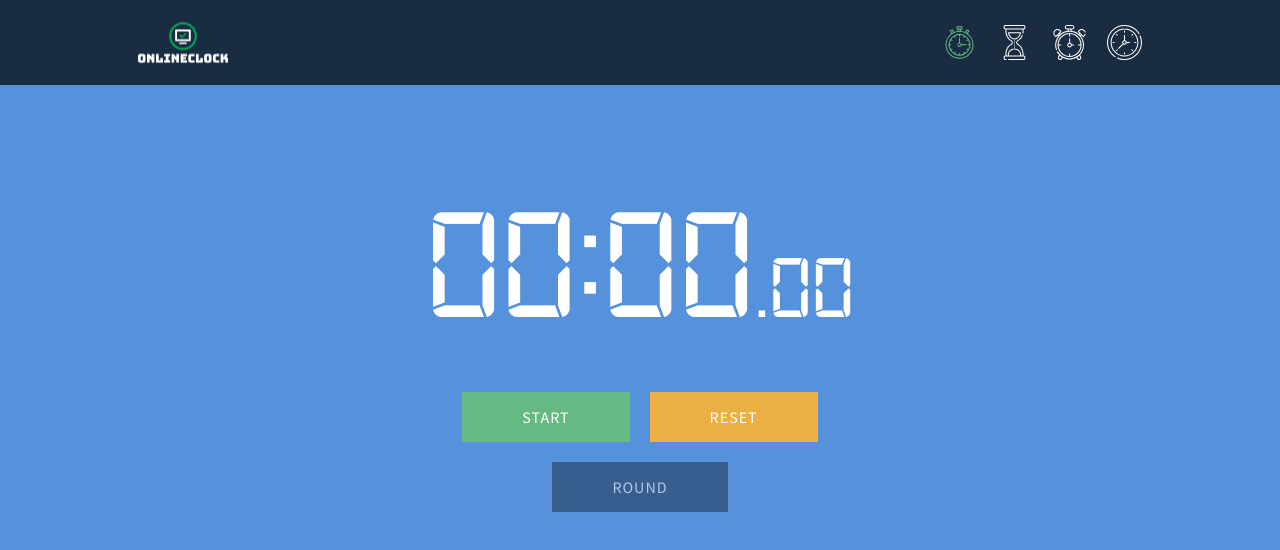
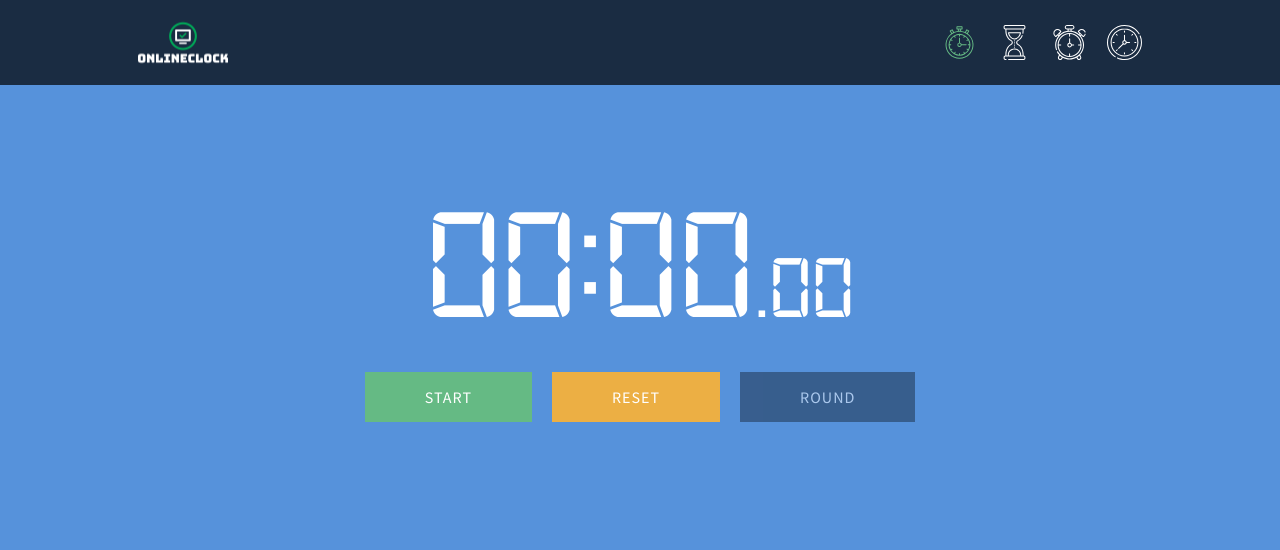
Before and after one commit to arkadiuszPasciak/onlineClock, a Vue app: page /stopwatch in a window 1280 px wide. Shown: the top 550 px of the page. Built offline with nearby package versions, Linux system fonts and the light colour scheme.

Commit message:
Fixed after self qa for compononent Stopwatch

```diff
--- a/src/components/Button.vue
+++ b/src/components/Button.vue
@@ -14,8 +14,15 @@ export default {
   @include btn($btn);
   padding: 15px 60px;
   margin: 10px;
-  font: 500 16px/20px $sourceSansPro;
   letter-spacing: 1px;
+  @include below(medium) {
+    font: 500 12px/16px $sourceSansPro;
+    padding: 12px 40px;
+  }
+  @include above(medium) {
+    font: 500 16px/20px $sourceSansPro;
+    padding: 15px 60px;
+  }
   &.start {
     @include btn($btn-primary);
     &:hover {
--- a/src/components/Main.vue
+++ b/src/components/Main.vue
@@ -18,7 +18,7 @@ export default {
 .container {
   margin: 0 auto;
   @include above(medium) {
-    max-width: 50%;
+    max-width: 75%;
   }
 }
 .content {
--- a/src/components/RoundTable.vue
+++ b/src/components/RoundTable.vue
@@ -52,15 +52,21 @@ export default {
 .Round {
   margin: 75px 0 0;
   color: $cl-white;
+  width: 100%;
 }
 .header,
 .item {
   display: grid;
   justify-content: center;
-  grid-template-columns: repeat(3, 145px);
   column-gap: 5px;
   row-gap: 10px;
   flex-basis: 100%;
+  @include below(medium) {
+    grid-template-columns: 70px 120px 120px;
+  }
+  @include above(medium) {
+    grid-template-columns: repeat(3, 145px);
+  }
 }
 .header {
   margin: 0 0 20px;
--- a/src/components/Time.vue
+++ b/src/components/Time.vue
@@ -30,10 +30,10 @@ export default {
   flex-basis: 100%;
   color: $cl-white;
   @include below(medium) {
-    margin: 0 0 20px;
+    margin: 0 0 10px;
   }
   @include above(medium) {
-    margin: 0 0 40px;
+    margin: 0 0 20px;
   }
 }
 .minutes,
@@ -51,14 +51,15 @@ export default {
   }
 }
 .microseconds {
-  min-width: 100px;
   &::before {
     content: '.';
   }
   @include below(medium) {
+    min-width: 50px;
     font: 500 40px/80px $digital;
   }
   @include above(medium) {
+    min-width: 100px;
     font: 500 90px/130px $digital;
   }
 }
```
